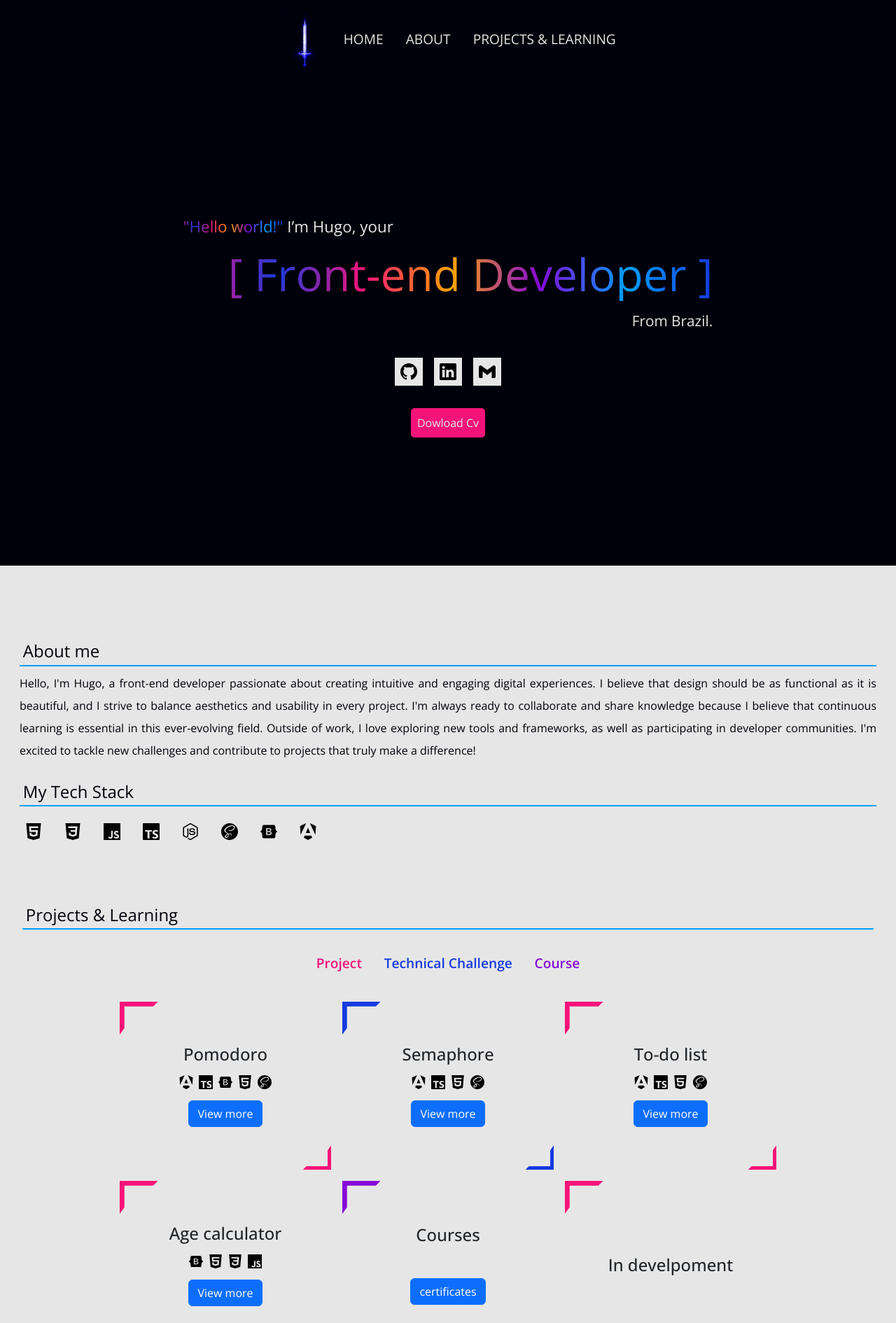
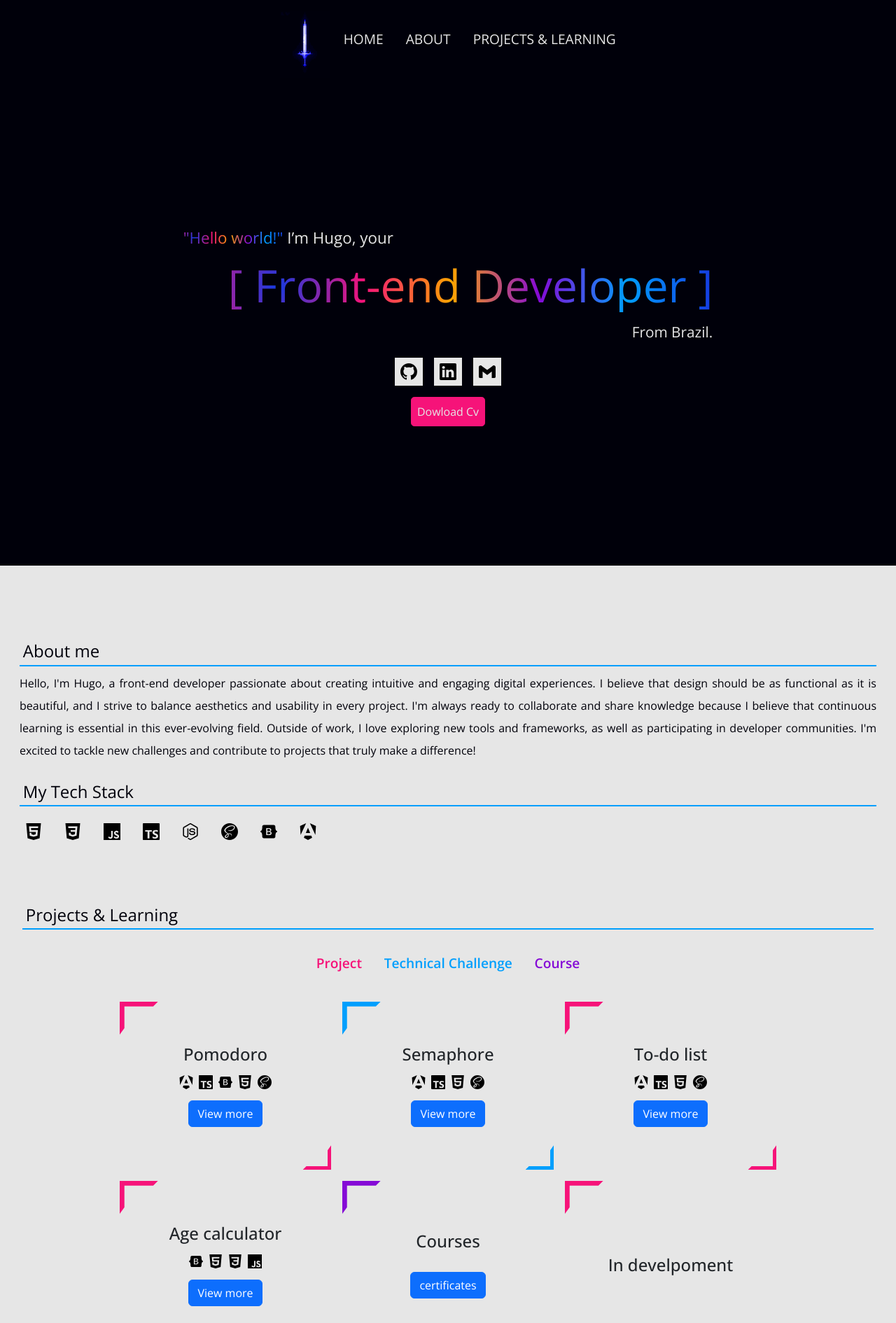
Before and after one commit to Hugodelelis/portfolio, an Angular app: page / in a window 1280 px wide. Shown: the top 1890 px of the page at 70% size. Built offline with nearby package versions, Linux system fonts and the light colour scheme.

Commit message:
finish design

```diff
--- a/src/app/modules/components/home/home.component.scss
+++ b/src/app/modules/components/home/home.component.scss
@@ -4,7 +4,7 @@
         background: var(--black-010);
         display: flex;
         flex-direction: column;
-        gap: 2em;
+        gap: 1em;
         justify-content: center;
         align-items: center;
         padding: 0 1em;
--- a/src/app/modules/components/projects/projects.component.scss
+++ b/src/app/modules/components/projects/projects.component.scss
@@ -42,7 +42,7 @@
 
 
                 &:nth-child(2) {
-                    color: var(--color-core-1);
+                    color: var(--color-core-5);
                 }
 
 
@@ -120,7 +120,7 @@
                     &::before {
                         content: "";
                         position: absolute;
-                        background-color: var(--color-core-1);
+                        background-color: var(--color-core-5);
                         clip-path: polygon(0 0, 65% 0, 57% 8%, 8% 8%, 8% 45%, 0 56%);
                         height: 84px;
                         width: 84px;
@@ -131,7 +131,7 @@
                     &::after {
                         content: "";
                         position: absolute;
-                        background-color: var(--color-core-1);
+                        background-color: var(--color-core-5);
                         clip-path: polygon(100% 100%, 35% 100%, 43% 92%, 92% 92%, 92% 55%, 100% 44%);
                         height: 62px;
                         width: 62px;
@@ -142,7 +142,7 @@
 
                 &:nth-child(5) {
                     h3 {
-                        margin-bottom: 2em;
+                        margin-bottom: 1.2em;
                     }
 
                     &::before {
```
